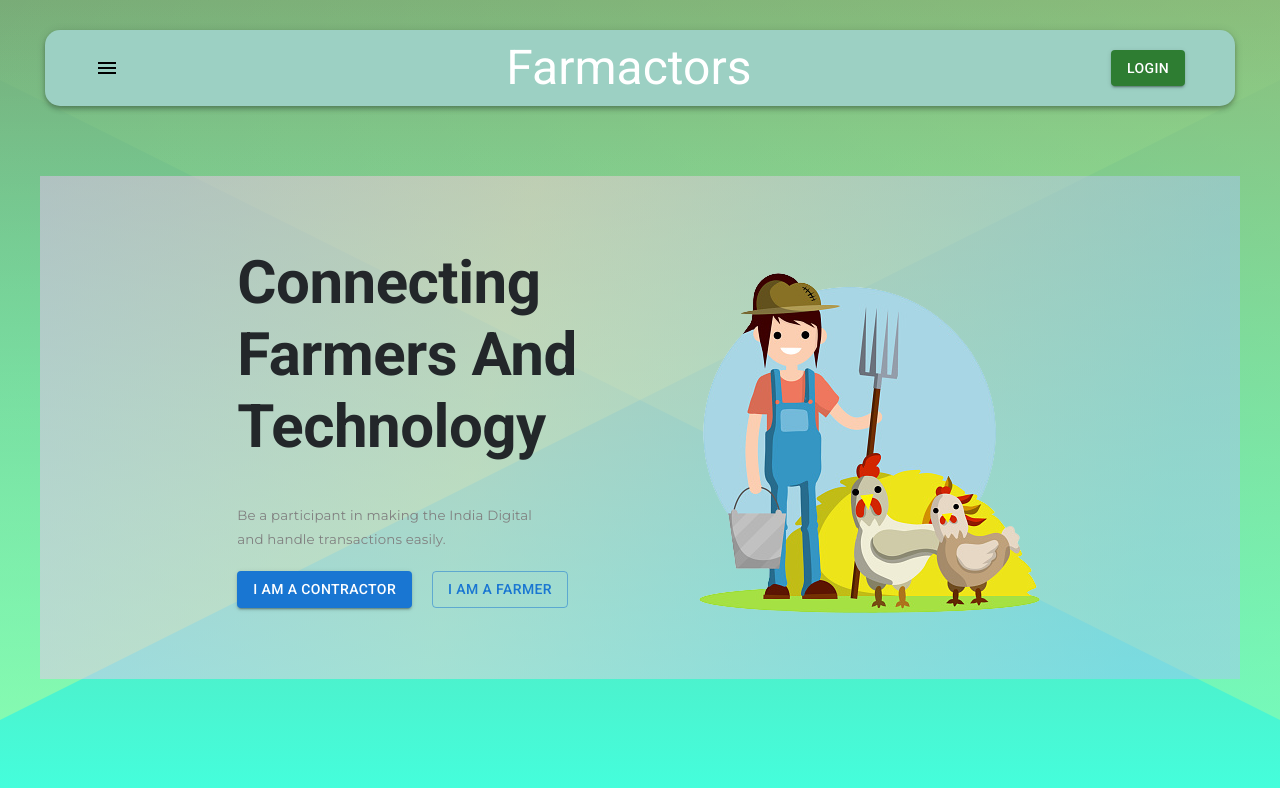
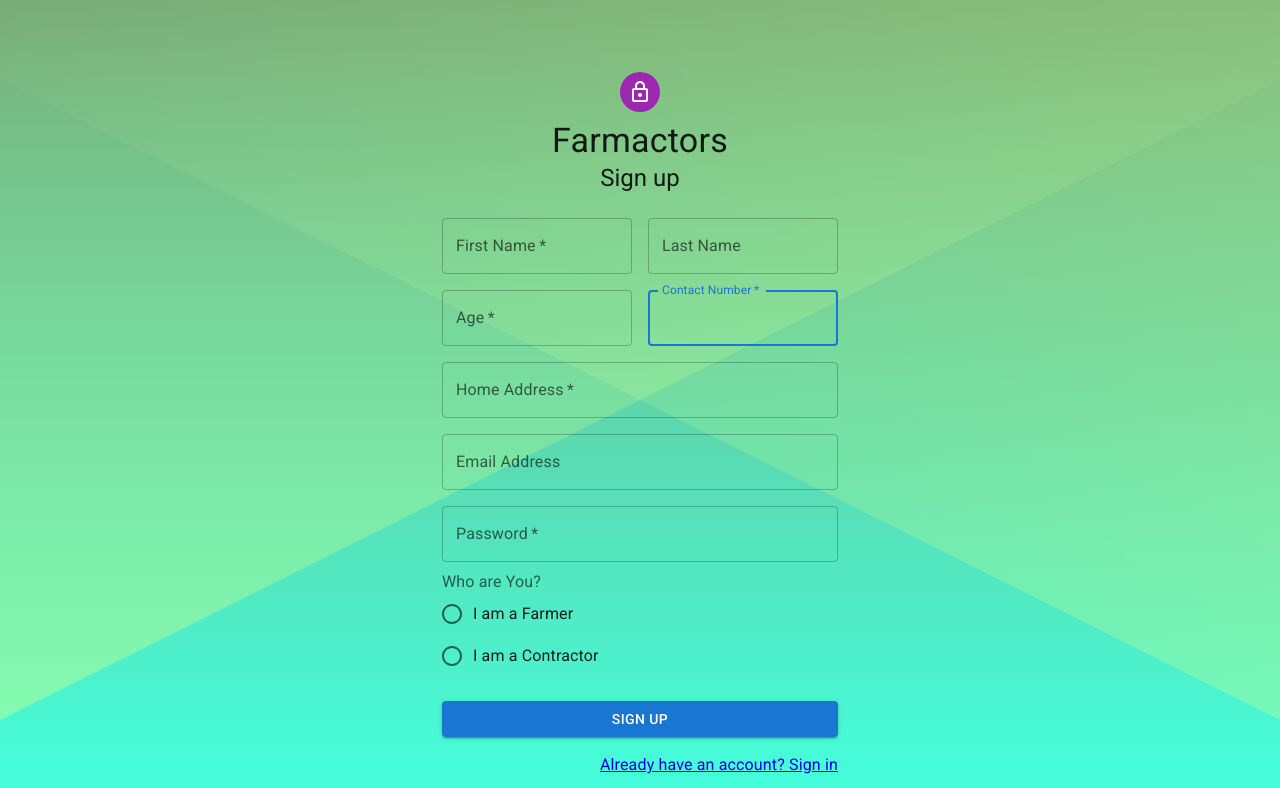
Before and after one commit to KAJU-KATLI/green-hackathon-frontend, a React (Create React App) app: page /signup in a window 1280 px wide. Shown: the top 788 px of the page. Built offline with nearby package versions, Linux system fonts and the light colour scheme.

Commit message:
Signup and Signin Changed

```diff
--- a/src/App.js
+++ b/src/App.js
@@ -1,6 +1,6 @@
 import React from "react";
 import SignIn from "./components/SignIn";
-import Checkout from "./components/SignUp";
+import SignUp from "./components/SignUp";
 import Dashboard from "./components/Dashboard/Dashboard";
 import Landing from "./pages/Landing/index";
 import { BrowserRouter as Router, Switch, Route } from "react-router-dom";
@@ -11,13 +11,13 @@ const App = () => {
         <Route key = "home" exact path="/">
           <Landing />
         </Route>
-        <Route key="signin" exact path="/signin/farmer">
+        <Route key="signin" exact path="/signin">
           <SignIn />
         </Route>
-        <Route key="signup" exact path="/signup/farmer">
-          <Checkout />
+        <Route key="signup" exact path="/signup">
+          <SignUp />
         </Route>
-        <Route key="dashboard" exact path="/dashboard/farmer">
+        <Route key="dashboard" exact path="/dashboard">
           <Dashboard />
         </Route>
         <Route path="/">
--- a/src/components/Dashboard/listItems.js
+++ b/src/components/Dashboard/listItems.js
@@ -1,14 +1,12 @@
-import React, {useState} from 'react';
+import React from 'react';
 import ListItem from '@mui/material/ListItem';
 import ListItemIcon from '@mui/material/ListItemIcon';
 import ListItemText from '@mui/material/ListItemText';
-import ListSubheader from '@mui/material/ListSubheader';
 import DashboardIcon from '@mui/icons-material/Dashboard';
 import ShoppingCartIcon from '@mui/icons-material/ShoppingCart';
 import PeopleIcon from '@mui/icons-material/People';
 import BarChartIcon from '@mui/icons-material/BarChart';
 import LayersIcon from '@mui/icons-material/Layers';
-import AssignmentIcon from '@mui/icons-material/Assignment';
 
 export const mainListItems = (
   <div>
--- a/src/components/Navbar.js
+++ b/src/components/Navbar.js
@@ -1,15 +1,20 @@
 import * as React from "react";
 import AppBar from "@mui/material/AppBar";
-import Box from "@mui/material/Box";
-import Toolbar from "@mui/material/Toolbar";
 import Typography from "@mui/material/Typography";
 import Button from "@mui/material/Button";
 import IconButton from "@mui/material/IconButton";
 import MenuIcon from "@mui/icons-material/Menu";
+import { Link } from "react-router-dom";
 
 const Navbar = () => {
   return (
-    <div style= {{display: 'flex', justifyContent:"center", alignItems:"center"}}>
+    <div
+      style={{
+        display: "flex",
+        justifyContent: "center",
+        alignItems: "center",
+      }}
+    >
       <AppBar
         position="static"
         style={{
@@ -21,7 +26,7 @@ const Navbar = () => {
           justifyContent: "space-between",
           alignItems: "center",
           padding: "10px 50px",
-        width:"93%"
+          width: "93%",
         }}
       >
         <IconButton
@@ -38,13 +43,15 @@ const Navbar = () => {
           variant="h3"
           component="div"
           sx={{ flexGrow: 1 }}
-          style = {{ textAlign:"center"}}
+          style={{ textAlign: "center" }}
         >
           Farmactors
         </Typography>
+        <Link to="/signin">
           <Button color="success" variant="contained">
             Login
           </Button>
+        </Link>
       </AppBar>
     </div>
   );
--- a/src/components/SignIn.js
+++ b/src/components/SignIn.js
@@ -3,13 +3,13 @@ import Avatar from '@mui/material/Avatar';
 import Button from '@mui/material/Button';
 import CssBaseline from '@mui/material/CssBaseline';
 import TextField from '@mui/material/TextField';
-import Paper from '@mui/material/Paper';
+import Link from '@mui/material/Link';
+import Grid from '@mui/material/Grid';
 import Box from '@mui/material/Box';
-import Grid from '@mui/material/Grid';
 import LockOutlinedIcon from '@mui/icons-material/LockOutlined';
 import Typography from '@mui/material/Typography';
+import Container from '@mui/material/Container';
 import { createTheme, ThemeProvider } from '@mui/material/styles';
-import { Link } from "react-router-dom";
 
 function Copyright(props) {
   return (
@@ -26,7 +26,7 @@ function Copyright(props) {
 
 const theme = createTheme();
 
-const SignIn = ()=> {
+export default function SignIn() {
   const handleSubmit = (event) => {
     event.preventDefault();
     const data = new FormData(event.currentTarget);
@@ -39,27 +39,11 @@ const SignIn = ()=> {
 
   return (
     <ThemeProvider theme={theme}>
-      <Grid container component="main" sx={{ height: '100vh' }}>
+      <Container component="main" maxWidth="xs">
         <CssBaseline />
-        <Grid
-          item
-          xs={false}
-          sm={4}
-          md={7}
-          sx={{
-            backgroundImage: 'url(https://source.unsplash.com/1600x900/?farm,green)',
-            backgroundRepeat: 'no-repeat',
-            backgroundColor: (t) =>
-              t.palette.mode === 'light' ? t.palette.grey[50] : t.palette.grey[900],
-            backgroundSize: 'cover',
-            backgroundPosition: 'center',
-          }}
-        />
-        <Grid item xs={12} sm={8} md={5} component={Paper} elevation={6} square>
         <Box
           sx={{
-              my: 8,
-              mx: 4,
+            marginTop: 8,
             display: 'flex',
             flexDirection: 'column',
             alignItems: 'center',
@@ -74,13 +58,13 @@ const SignIn = ()=> {
           <Typography component="h1" variant="h5">
             Sign in
           </Typography>
-            <Box component="form" noValidate onSubmit={handleSubmit} sx={{ mt: 1 }}>
+          <Box component="form" onSubmit={handleSubmit} noValidate sx={{ mt: 1 }}>
             <TextField
               margin="normal"
               required
               fullWidth
               id="username"
-                label="Username "
+              label="Username"
               name="username"
               autoComplete="username"
               autoFocus
@@ -104,19 +88,20 @@ const SignIn = ()=> {
               Sign In
             </Button>
             <Grid container>
+              <Grid item xs>
+                <Link href="#" variant="body2">
+                </Link>
+              </Grid>
               <Grid item>
-                  <Link to="/signup/farmer" variant="body2">
+                <Link href="#" variant="body2">
                   {"Don't have an account? Sign Up"}
                 </Link>
               </Grid>
             </Grid>
-              <Copyright sx={{ mt: 5 }} />
           </Box>
         </Box>
-        </Grid>
-      </Grid>
+        <Copyright sx={{ mt: 8, mb: 4 }} />
+      </Container>
     </ThemeProvider>
   );
 }
-
-export default SignIn;
--- a/src/components/SignUp.js
+++ b/src/components/SignUp.js
@@ -1,27 +1,35 @@
-import * as React from 'react';
-import Avatar from '@mui/material/Avatar';
-import Button from '@mui/material/Button';
-import CssBaseline from '@mui/material/CssBaseline';
-import TextField from '@mui/material/TextField';
-import FormControlLabel from '@mui/material/FormControlLabel';
-import Checkbox from '@mui/material/Checkbox';
-import Link from '@mui/material/Link';
-import Grid from '@mui/material/Grid';
-import Box from '@mui/material/Box';
-import LockOutlinedIcon from '@mui/icons-material/LockOutlined';
-import Typography from '@mui/material/Typography';
-import Container from '@mui/material/Container';
-import { createTheme, ThemeProvider } from '@mui/material/styles';
+import * as React from "react";
+import Avatar from "@mui/material/Avatar";
+import Button from "@mui/material/Button";
+import CssBaseline from "@mui/material/CssBaseline";
+import TextField from "@mui/material/TextField";
+import Grid from "@mui/material/Grid";
+import Box from "@mui/material/Box";
+import LockOutlinedIcon from "@mui/icons-material/LockOutlined";
+import Radio from "@mui/material/Radio";
+import RadioGroup from "@mui/material/RadioGroup";
+import FormControlLabel from "@mui/material/FormControlLabel";
+import FormControl from "@mui/material/FormControl";
+import FormLabel from "@mui/material/FormLabel";
+import Typography from "@mui/material/Typography";
+import Container from "@mui/material/Container";
+import { createTheme, ThemeProvider } from "@mui/material/styles";
+import { Link } from "react-router-dom";
 
 function Copyright(props) {
   return (
-    <Typography variant="body2" color="text.secondary" align="center" {...props}>
-      {'Copyright © '}
+    <Typography
+      variant="body2"
+      color="text.secondary"
+      align="center"
+      {...props}
+    >
+      {"Copyright © "}
       <Link color="inherit" href="https://material-ui.com/">
-        Your Website
-      </Link>{' '}
+        Farmactors
+      </Link>{" "}
       {new Date().getFullYear()}
-      {'.'}
+      {"."}
     </Typography>
   );
 }
@@ -34,8 +42,8 @@ export default function SignUp() {
     const data = new FormData(event.currentTarget);
     // eslint-disable-next-line no-console
     console.log({
-      email: data.get('email'),
-      password: data.get('password'),
+      email: data.get("email"),
+      password: data.get("password"),
     });
   };
 
@@ -46,18 +54,27 @@ export default function SignUp() {
         <Box
           sx={{
             marginTop: 8,
-            display: 'flex',
-            flexDirection: 'column',
-            alignItems: 'center',
+            display: "flex",
+            flexDirection: "column",
+            alignItems: "center",
           }}
         >
-          <Avatar sx={{ m: 1, bgcolor: 'secondary.main' }}>
+          <Avatar sx={{ m: 1, bgcolor: "secondary.main" }}>
             <LockOutlinedIcon />
           </Avatar>
+          <Typography component="h1" variant="h4">
+            Farmactors
+          </Typography>
           <Typography component="h1" variant="h5">
             Sign up
           </Typography>
-          <Box component="form" noValidate onSubmit={handleSubmit} sx={{ mt: 3 }}>
+          <Box
+            component="form"
+            noValidate
+            onSubmit={handleSubmit}
+            sx={{ mt: 3 }}
+            style={{}}
+          >
             <Grid container spacing={2}>
               <Grid item xs={12} sm={6}>
                 <TextField
@@ -72,7 +89,6 @@ export default function SignUp() {
               </Grid>
               <Grid item xs={12} sm={6}>
                 <TextField
-                  required
                   fullWidth
                   id="lastName"
                   label="Last Name"
@@ -80,9 +96,39 @@ export default function SignUp() {
                   autoComplete="lname"
                 />
               </Grid>
+              <Grid item xs={12} sm={6}>
+                <TextField
+                  autoComplete="age"
+                  required
+                  fullWidth
+                  id="age"
+                  label="Age"
+                  name="age"
+                />
+              </Grid>
+              <Grid item xs={12} sm={6}>
+                <TextField
+                  autoComplete="contact"
+                  name="contact"
+                  required
+                  fullWidth
+                  id="contact"
+                  label="Contact Number"
+                  autoFocus
+                />
+              </Grid>
               <Grid item xs={12}>
                 <TextField
                   required
+                  fullWidth
+                  id="address"
+                  label="Home Address"
+                  name="email"
+                  autoComplete="email"
+                />
+              </Grid>
+              <Grid item xs={12}>
+                <TextField
                   fullWidth
                   id="email"
                   label="Email Address"
@@ -101,12 +147,27 @@ export default function SignUp() {
                   autoComplete="new-password"
                 />
               </Grid>
-              <Grid item xs={12}>
-                <FormControlLabel
-                  control={<Checkbox value="allowExtraEmails" color="primary" />}
-                  label="I want to receive inspiration, marketing promotions and updates via email."
-                />
-              </Grid>
+            </Grid>
+            <Grid item xs={12} style ={{marginTop:"2%"}}>
+              <FormControl >
+                <FormLabel>Who are You?</FormLabel>
+                <RadioGroup
+                  aria-label="gender"
+                  required
+                  name="radio-buttons-group"
+                >
+                  <FormControlLabel
+                    value="farmer"
+                    control={<Radio />}
+                    label="I am a Farmer"
+                  />
+                  <FormControlLabel
+                    value="male"
+                    control={<Radio />}
+                    label="I am a Contractor"
+                  />
+                </RadioGroup>
+              </FormControl>
             </Grid>
             <Button
               type="submit"
@@ -118,7 +179,7 @@ export default function SignUp() {
             </Button>
             <Grid container justifyContent="flex-end">
               <Grid item>
-                <Link href="#" variant="body2">
+                <Link to="/signin" variant="body2">
                   Already have an account? Sign in
                 </Link>
               </Grid>
```
Lines whose indentation alone changed are shown as unchanged.
